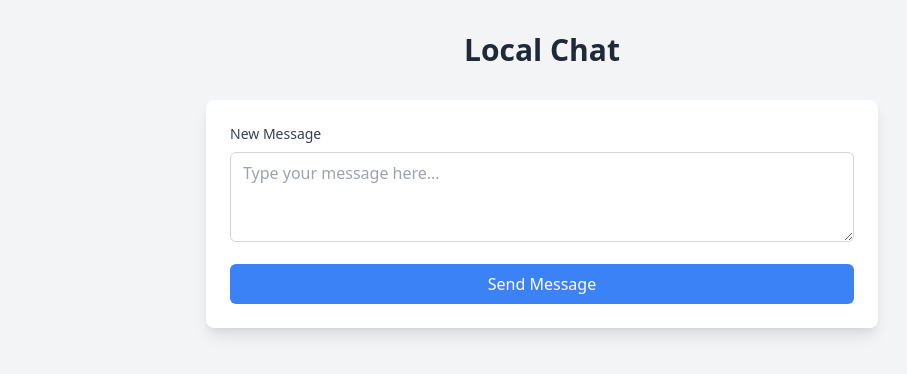
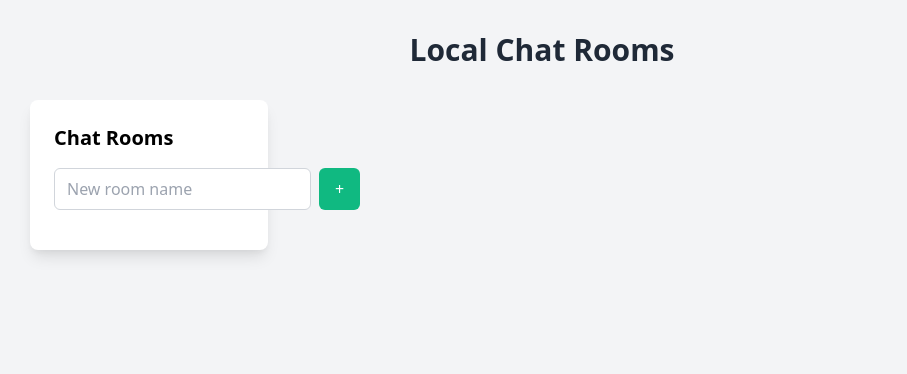
Before and after one commit to PedroBarbosa73/chat-app, a Flask app: page / in a window 1280 px wide. Shown: the top 374 px of the page, without its empty margins (98-1005 px from the left). Run offline with Flask 3, Linux system fonts and the light colour scheme; data that the repository does not hold is empty; parts of the project's set-up code (start-up, migrations or seed data) failed here and were passed over.

Commit message:
Add chat rooms feature with room creation and message filtering

```diff
--- a/app.py
+++ b/app.py
@@ -23,18 +23,31 @@ app.config['SECRET_KEY'] = os.getenv('SECRET_KEY', secrets.token_hex(16))
 app.config['SQLALCHEMY_TRACK_MODIFICATIONS'] = False
 db = SQLAlchemy(app)
 
+class Room(db.Model):
+    __tablename__ = 'rooms'
+    id = db.Column(db.Integer, primary_key=True)
+    name = db.Column(db.String(50), unique=True, nullable=False)
+    created_at = db.Column(db.DateTime, default=datetime.utcnow)
+
 class Message(db.Model):
     __tablename__ = 'messages'
     id = db.Column(db.Integer, primary_key=True)
     content = db.Column(db.Text, nullable=False)
     message_id = db.Column(db.String(20), unique=True, nullable=False)
+    username = db.Column(db.String(50), nullable=False, default='Anonymous')
+    room_id = db.Column(db.Integer, db.ForeignKey('rooms.id'), nullable=False)
     created_at = db.Column(db.DateTime, default=datetime.utcnow)
+
+    # Relationship with Room
+    room = db.relationship('Room', backref=db.backref('messages', lazy=True))
 
     def to_dict(self):
         return {
             'id': self.id,
             'content': self.content,
             'message_id': self.message_id,
+            'username': self.username,
+            'room_name': self.room.name,
             'created_at': self.created_at.isoformat() if self.created_at else None
         }
 
@@ -57,12 +70,43 @@ init_db()
 
 @app.route('/')
 def home():
-    return render_template('index.html')
+    rooms = Room.query.order_by(Room.name).all()
+    return render_template('index.html', rooms=rooms)
+
+@app.route('/create-room', methods=['POST'])
+def create_room():
+    try:
+        room_name = request.form.get('room_name')
+        if not room_name:
+            flash('Room name is required')
+            return redirect(url_for('home'))
+
+        # Check if room already exists
+        existing_room = Room.query.filter_by(name=room_name).first()
+        if existing_room:
+            flash('Room already exists')
+            return redirect(url_for('home'))
+
+        new_room = Room(name=room_name)
+        db.session.add(new_room)
+        db.session.commit()
+        logger.info(f"Room created successfully: {room_name}")
+
+        return redirect(url_for('home'))
+    except Exception as e:
+        logger.error(f"Error creating room: {str(e)}")
+        db.session.rollback()
+        flash('Error creating room')
+        return redirect(url_for('home'))
 
 @app.route('/messages')
 def get_messages():
     try:
-        messages = Message.query.order_by(Message.created_at.desc()).all()
+        room_id = request.args.get('room_id', type=int)
+        if not room_id:
+            return jsonify([])
+
+        messages = Message.query.filter_by(room_id=room_id).order_by(Message.created_at.desc()).all()
         return jsonify([message.to_dict() for message in messages])
     except Exception as e:
         logger.error(f"Error fetching messages: {str(e)}")
@@ -72,20 +116,36 @@ def get_messages():
 def create_message():
     try:
         content = request.form.get('message')
-        if not content:
+        username = request.form.get('username', 'Anonymous')
+        room_id = request.form.get('room_id', type=int)
+
+        if not content or not room_id:
+            flash('Message and room selection are required')
+            return redirect(url_for('home'))
+
+        # Verify room exists
+        room = Room.query.get(room_id)
+        if not room:
+            flash('Selected room does not exist')
             return redirect(url_for('home'))
 
         message_id = secrets.token_urlsafe(8)
-        new_message = Message(content=content, message_id=message_id)
+        new_message = Message(
+            content=content,
+            message_id=message_id,
+            username=username,
+            room_id=room_id
+        )
         db.session.add(new_message)
         db.session.commit()
-        logger.info(f"Message created successfully with ID: {message_id}")
+        logger.info(f"Message created successfully with ID: {message_id} by user: {username} in room: {room.name}")
 
         return redirect(url_for('home'))
     except Exception as e:
         logger.error(f"Error creating message: {str(e)}")
         db.session.rollback()
-        return "Error creating message. Please try again.", 500
+        flash('Error creating message')
+        return redirect(url_for('home'))
 
 if __name__ == '__main__':
     # Get local IP address
--- a/templates/index.html
+++ b/templates/index.html
@@ -3,11 +3,15 @@
 <head>
     <meta charset="UTF-8">
     <meta name="viewport" content="width=device-width, initial-scale=1.0">
-    <title>Local Chat</title>
+    <title>Local Chat - Rooms</title>
     <link href="https://cdn.jsdelivr.net/npm/tailwindcss@2.2.19/dist/tailwind.min.css" rel="stylesheet">
     <script>
+        let currentRoomId = null;
+
         function refreshMessages() {
-            fetch('/messages')
+            if (!currentRoomId) return;
+
+            fetch(`/messages?room_id=${currentRoomId}`)
                 .then(response => response.json())
                 .then(messages => {
                     const messageList = document.getElementById('message-list');
@@ -15,34 +19,122 @@
                     messages.forEach(msg => {
                         messageList.innerHTML += `
                             <div class="bg-white p-4 rounded-lg shadow mb-4">
+                                <div class="flex items-center mb-2">
+                                    <span class="font-semibold text-blue-600">${msg.username}</span>
+                                    <span class="text-xs text-gray-500 ml-2">${new Date(msg.created_at).toLocaleString()}</span>
+                                </div>
                                 <p class="text-gray-800 whitespace-pre-wrap">${msg.content}</p>
-                                <p class="text-sm text-gray-500 mt-2">Message ID: ${msg.message_id}</p>
+                                <p class="text-xs text-gray-500 mt-2">Message ID: ${msg.message_id}</p>
                             </div>
                         `;
                     });
                 });
         }
 
+        function selectRoom(roomId) {
+            currentRoomId = roomId;
+            document.getElementById('room_id').value = roomId;
+
+            // Update active room styling
+            document.querySelectorAll('.room-item').forEach(item => {
+                if (item.dataset.roomId === roomId.toString()) {
+                    item.classList.add('bg-blue-100');
+                } else {
+                    item.classList.remove('bg-blue-100');
+                }
+            });
+
+            // Show/hide message form
+            const messageForm = document.getElementById('message-form');
+            messageForm.style.display = roomId ? 'block' : 'none';
+
+            refreshMessages();
+        }
+
         // Refresh messages every 1 second
         setInterval(refreshMessages, 1000);
 
-        // Initial load
-        document.addEventListener('DOMContentLoaded', refreshMessages);
+        // Save username to localStorage
+        function saveUsername() {
+            const username = document.getElementById('username').value;
+            if (username) {
+                localStorage.setItem('chatUsername', username);
+            }
+        }
+
+        // Load saved username
+        document.addEventListener('DOMContentLoaded', () => {
+            const savedUsername = localStorage.getItem('chatUsername');
+            if (savedUsername) {
+                document.getElementById('username').value = savedUsername;
+            }
+            // Hide message form initially
+            document.getElementById('message-form').style.display = 'none';
+        });
     </script>
 </head>
 <body class="bg-gray-100 min-h-screen">
     <div class="container mx-auto px-4 py-8">
-        <div class="max-w-2xl mx-auto">
-            <h1 class="text-3xl font-bold text-center mb-8 text-gray-800">Local Chat</h1>
+        <div class="max-w-5xl mx-auto">
+            <h1 class="text-3xl font-bold text-center mb-8 text-gray-800">Local Chat Rooms</h1>
 
+            {% with messages = get_flashed_messages() %}
+                {% if messages %}
+                    {% for message in messages %}
+                        <div class="bg-red-100 border border-red-400 text-red-700 px-4 py-3 rounded mb-4">
+                            {{ message }}
+                        </div>
+                    {% endfor %}
+                {% endif %}
+            {% endwith %}
+
+            <div class="grid grid-cols-1 md:grid-cols-4 gap-6">
+                <!-- Rooms Sidebar -->
+                <div class="md:col-span-1">
+                    <div class="bg-white rounded-lg shadow-lg p-6 mb-4">
+                        <h2 class="text-xl font-semibold mb-4">Chat Rooms</h2>
+                        <!-- Create Room Form -->
+                        <form action="{{ url_for('create_room') }}" method="POST" class="mb-4">
+                            <div class="flex space-x-2">
+                                <input type="text" name="room_name"
+                                    class="flex-1 px-3 py-2 border border-gray-300 rounded-md focus:outline-none focus:ring-2 focus:ring-blue-500"
+                                    placeholder="New room name" required>
+                                <button type="submit"
+                                    class="bg-green-500 text-white py-2 px-4 rounded-md hover:bg-green-600 transition duration-200">
+                                    +
+                                </button>
+                            </div>
+                        </form>
+                        <!-- Room List -->
+                        <div class="space-y-2">
+                            {% for room in rooms %}
+                                <div class="room-item p-2 rounded cursor-pointer hover:bg-blue-50 transition duration-200"
+                                     onclick="selectRoom({{ room.id }})"
+                                     data-room-id="{{ room.id }}">
+                                    {{ room.name }}
+                                </div>
+                            {% endfor %}
+                        </div>
+                    </div>
+                </div>
+
+                <!-- Chat Area -->
+                <div class="md:col-span-3">
                     <!-- Message Form -->
-            <div class="bg-white rounded-lg shadow-lg p-6 mb-8">
-                <form action="{{ url_for('create_message') }}" method="POST" class="space-y-4">
+                    <div id="message-form" class="bg-white rounded-lg shadow-lg p-6 mb-8">
+                        <form action="{{ url_for('create_message') }}" method="POST" class="space-y-4" onsubmit="saveUsername()">
+                            <input type="hidden" id="room_id" name="room_id">
+                            <div>
+                                <label for="username" class="block text-sm font-medium text-gray-700 mb-2">Your Name</label>
+                                <input type="text" id="username" name="username"
+                                    class="w-full px-3 py-2 border border-gray-300 rounded-md focus:outline-none focus:ring-2 focus:ring-blue-500"
+                                    placeholder="Enter your name..." required>
+                            </div>
                             <div>
                                 <label for="message" class="block text-sm font-medium text-gray-700 mb-2">New Message</label>
                                 <textarea id="message" name="message" rows="3"
                                     class="w-full px-3 py-2 border border-gray-300 rounded-md focus:outline-none focus:ring-2 focus:ring-blue-500"
-                            placeholder="Type your message here..."></textarea>
+                                    placeholder="Type your message here..." required></textarea>
                             </div>
                             <button type="submit"
                                 class="w-full bg-blue-500 text-white py-2 px-4 rounded-md hover:bg-blue-600 transition duration-200">
@@ -57,5 +149,7 @@
                     </div>
                 </div>
             </div>
+        </div>
+    </div>
 </body>
 </html>
```
Lines whose indentation alone changed are shown as unchanged.
